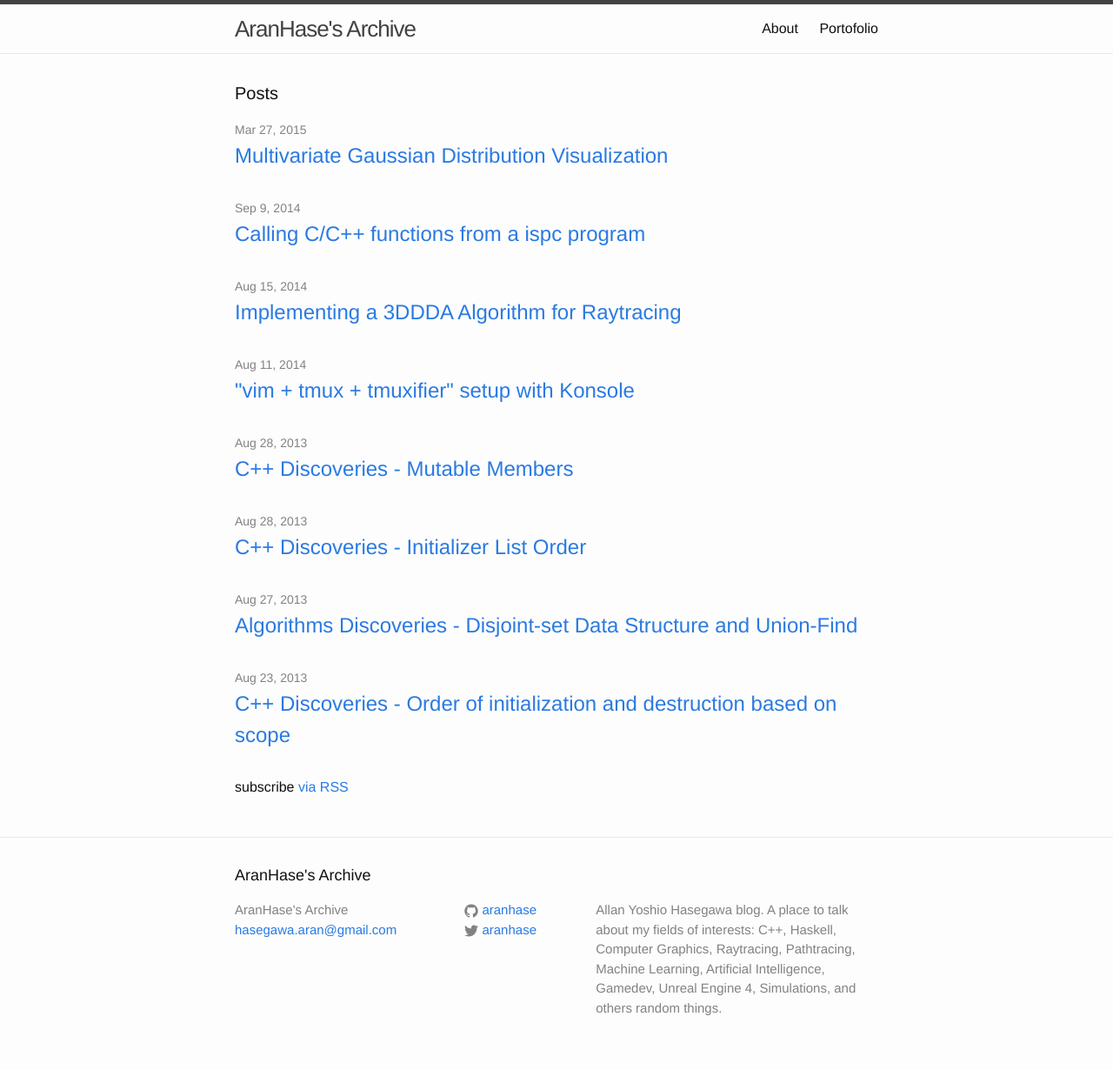
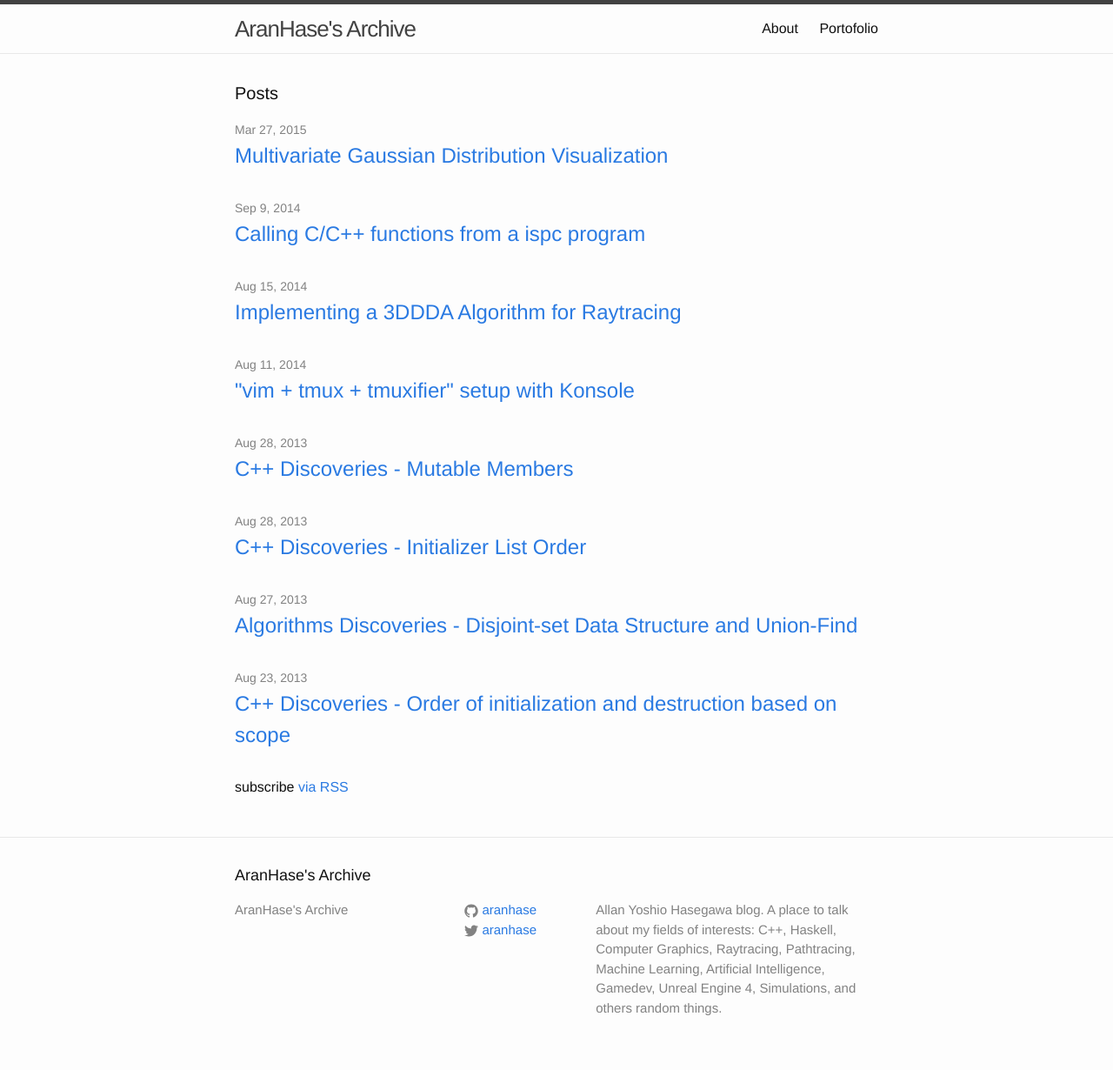
Before and after one commit to AranHase/aranhase.github.io, a Jekyll site: the page built from index.html, in a window 1280 px wide. Shown: the whole page at 87% size. Built offline with Jekyll 4.4.1, drawn with Linux system fonts in a browser that asks for light colours.

Commit message:
removed email

```diff
--- a/_config.yml
+++ b/_config.yml
@@ -1,6 +1,6 @@
 # Site settings
 title: AranHase's Archive
-email: hasegawa.aran@gmail.com
+email:
 description: > # this means to ignore newlines until "baseurl:"
   Allan Yoshio Hasegawa blog. A place to talk about my fields of interests: C++, Haskell, Computer Graphics,
   Raytracing, Pathtracing, Machine Learning, Artificial Intelligence,
```
